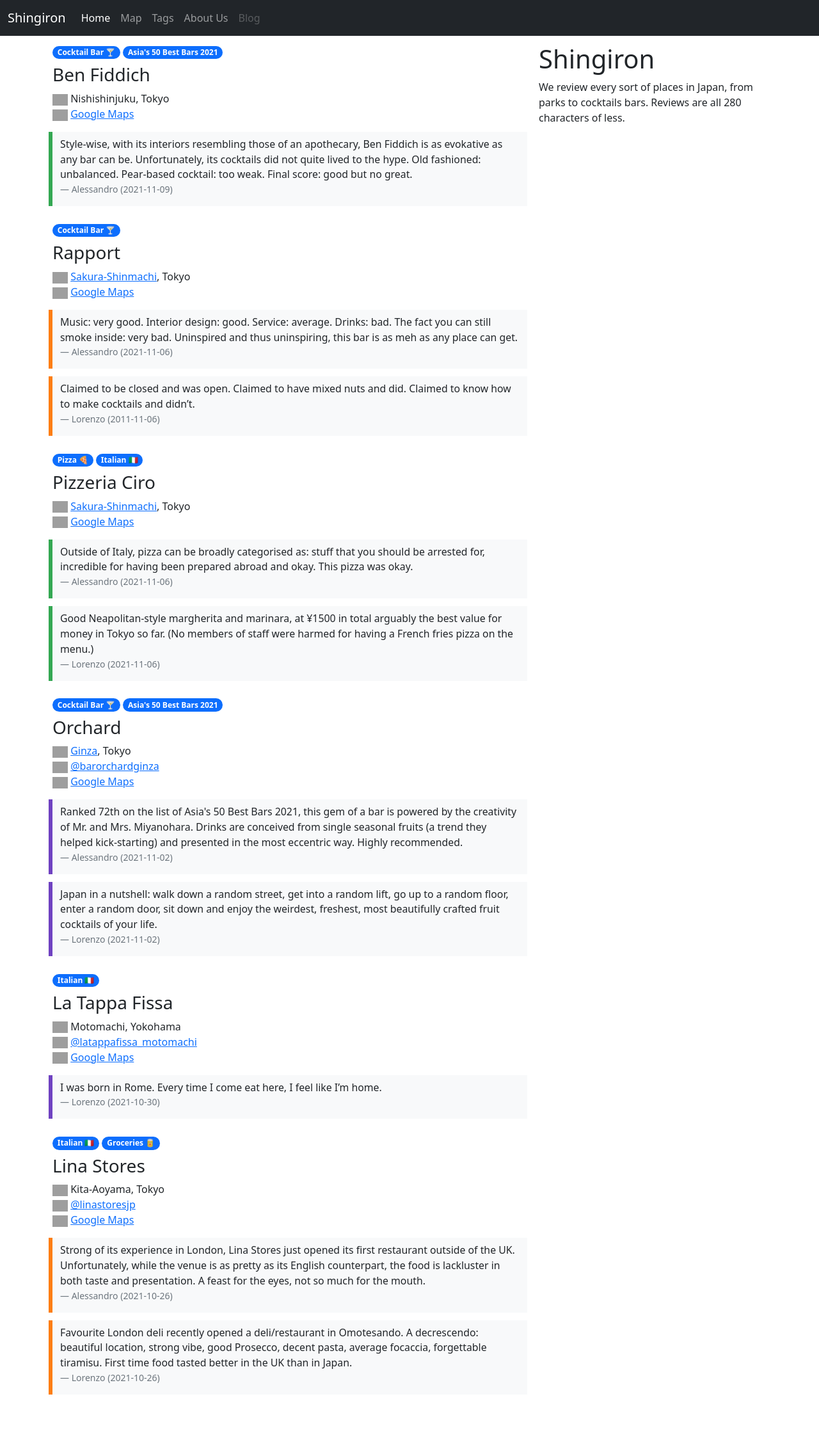
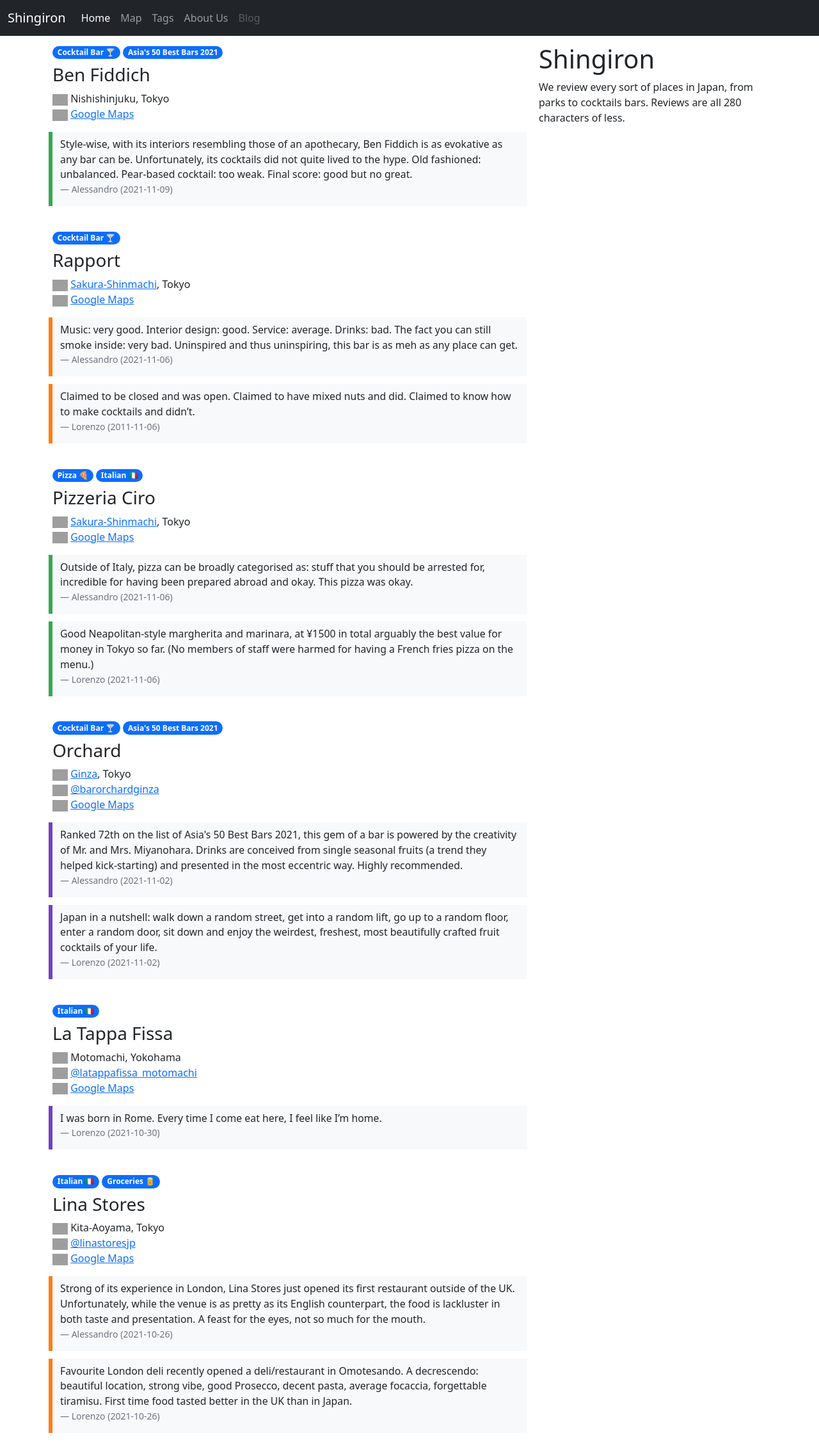
Before and after one commit to alessandrosp/shingiron, a Jekyll site: the page built from docs/index.html, in a window 1280 px wide. Shown: the whole page at 64% size. Built offline with Jekyll 4.4.1, drawn with Linux system fonts in a browser that asks for light colours; nearby versions of some CDN libraries; before the commit the page ends 2203 px from its top, so only the background shows below that; grey boxes are pictures that could not be loaded.

Commit message:
Update style.css

```diff
--- a/docs/assets/css/style.css
+++ b/docs/assets/css/style.css
@@ -84,7 +84,7 @@
 }
 
 .place-reviews {
-  margin-bottom: 12px;
+  margin-bottom: 24px;
 }
 
 .place-tag {
```
